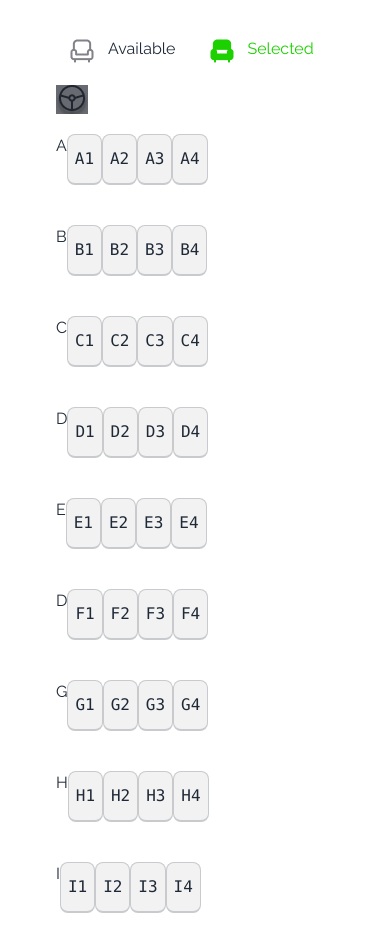
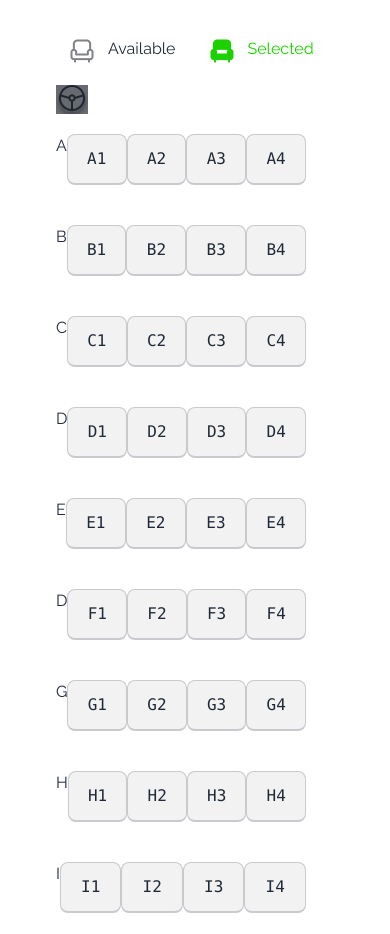
Before and after one commit to tultul4d/smart-ticketing, a plain HTML site: page index.html in a window 390 px wide. Shown: the part 2363-3297 px from the top of the page. Drawn offline with nearby package versions, Linux system fonts and the light colour scheme.

Commit message:
added some change

```diff
--- a/index.html
+++ b/index.html
@@ -192,7 +192,7 @@
     <div class="lg:w-[150px] "><img class="lg:w-[40px] lg:ml-[550px] bg-[#03071299] " src="./images/Vector.png" alt=""></div>
  <!-- key -->
  <div class="grid lg:grid-cols-4 grid-cols-2 ">
-  <div class="flex justify-betweenlg:w-[620px]  mt-5">
+  <div class="flex justify-between lg:w-[620px] w-[250px]  mt-5">
   <p>A</p>
    <kbd id="bt" class="kbd bed  w-20 py-3">A1</kbd>
    <kbd id="bt" class="kbd bed w-20 py-3">A2</kbd>
@@ -201,7 +201,7 @@
   </div>
   </div>
   <div class="grid lg:grid-cols-4 grid-cols-2 ">
-    <div class="flex justify-between lg:w-[620px] w-full mt-10">
+    <div class="flex justify-between lg:w-[620px] w-[250px] mt-10">
     <p>B</p>
      <kbd id="bt" class="kbd bed w-20 py-3">B1</kbd>
      <kbd id="bt" class="kbd bed w-20 py-3">B2</kbd>
@@ -210,7 +210,7 @@
     </div>
     </div>
     <div class="grid lg:grid-cols-4 grid-cols-2 ">
-      <div class="flex justify-between lg:w-[620px] w-full mt-10">
+      <div class="flex justify-between lg:w-[620px] w-[250px] mt-10">
       <p>C</p>
        <kbd id="bt" class="kbd bed w-20 py-3">C1</kbd>
        <kbd id="bt" class="kbd bed w-20 py-3">C2</kbd>
@@ -219,7 +219,7 @@
       </div>
        </div>
        <div class="grid lg:grid-cols-4 grid-cols-2 ">
-        <div class="flex justify-between lg:w-[620px] w-full mt-10">
+        <div class="flex justify-between lg:w-[620px] w-[250px] mt-10">
         <p>D</p>
          <kbd id="bt" class="kbd bed w-20 py-3">D1</kbd>
          <kbd id="bt" class="kbd bed w-20 py-3">D2</kbd>
@@ -228,7 +228,7 @@
         </div>
       </div>
       <div class="grid lg:grid-cols-4 grid-cols-2 ">
-        <div class="flex justify-between lg:w-[620px] w-full mt-10">
+        <div class="flex justify-between lg:w-[620px] w-[250px] mt-10">
         <p>E</p>
          <kbd id="bt" class="kbd bed w-20 py-3">E1</kbd>
          <kbd id="bt" class="kbd bed w-20 py-3">E2</kbd>
@@ -237,7 +237,7 @@
         </div>
         </div>
         <div class="grid lg:grid-cols-4 grid-cols-2 ">
-          <div class="flex justify-between lg:w-[620px] w-full mt-10">
+          <div class="flex justify-between lg:w-[620px] w-[250px] mt-10">
           <p>D</p>
            <kbd class="kbd bed w-20 py-3">F1</kbd>
            <kbd class="kbd bed w-20 py-3">F2</kbd>
@@ -246,7 +246,7 @@
           </div>
           </div>
           <div class="grid lg:grid-cols-4 grid-cols-2 ">
-            <div class="flex justify-between lg:w-[620px] w-full mt-10">
+            <div class="flex justify-between lg:w-[620px] w-[250px] mt-10">
             <p>G</p>
              <kbd id="bt" class="kbd bed w-20 py-3">G1</kbd>
              <kbd id="bt" class="kbd bed w-20 py-3">G2</kbd>
@@ -255,7 +255,7 @@
             </div>
             </div>
             <div class="grid lg:grid-cols-4 grid-cols-2 ">
-              <div class="flex justify-between lg:w-[620px] w-full mt-10">
+              <div class="flex justify-between lg:w-[620px] w-[250px] mt-10">
               <p>H</p>
                <kbd id="bt" class="kbd bed w-20 py-3">H1</kbd>
                <kbd id="bt" class="kbd bed w-20 py-3">H2</kbd>
@@ -264,7 +264,7 @@
               </div>
             </div>
             <div class="grid lg:grid-cols-4 grid-cols-2 ">
-              <div class="flex justify-between lg:w-[620px] w-full mt-10">
+              <div class="flex justify-between lg:w-[620px] w-[250px] mt-10">
               <p>I</p>
                <kbd id="bt" class="kbd bed w-20 py-3">I1</kbd>
                <kbd id="bt" class="kbd bed w-20 py-3">I2</kbd>
@@ -273,7 +273,7 @@
               </div>
             </div>
             <div class="grid lg:grid-cols-4 grid-cols-2 ">
-              <div class="flex justify-between lg:w-[620px] w-full mt-10">
+              <div class="flex justify-between lg:w-[620px] w-[250px] mt-10">
                 <p>J</p>
                <kbd id="bt" class="kbd bed w-20 py-3">J1</kbd>
                <kbd id="bt" class="kbd bed w-20 py-3">J2</kbd>
```
